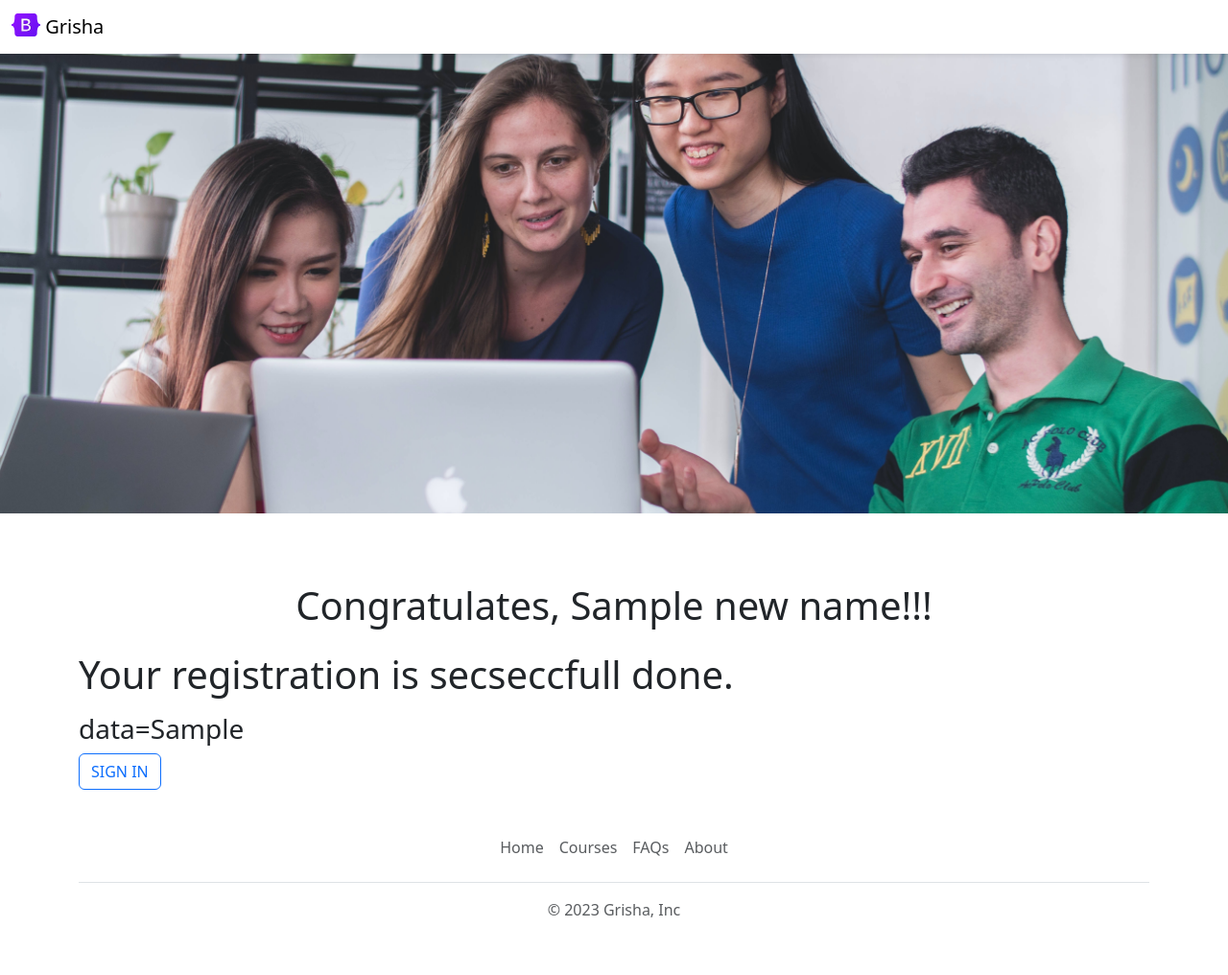
After one commit to MashaDel/Grisha-Careers-Website, a Flask app: template templates/register_submitted.html in a window 1280 px wide. The commit adds this page. Shown: the whole page at 96% size. Run offline with Flask 3, Linux system fonts and the light colour scheme; the template is opened without the code that fills it: most values are stand-ins (such as "Sample title", 1, 10 or a date in 2020).

Commit message:
Added SIGN IN

```diff
--- a/app.py
+++ b/app.py
@@ -5,19 +5,37 @@ from database import load_jobs_from_db,load_job_from_db,add_application_to_db
 
 app=Flask(__name__)
 
-
-@app.route("/login",methods=["post"])
-def login():
-  res=requests.form
-  print(res)
+#_Блок регистрации на сайте и занесения данных в БД                _________________________
+@app.route("/login")
+def login_page():
   return render_template("login_form.html")
 
 
-@app.route("/register",methods=["post"])
-def register():
-  res=requests.form
-  print(res)
+@app.route("/register")
+def register_page():
   return render_template("register_form.html")
+
+
+@app.route("/login/apply", methods=["post"])
+def login_done():
+  data=request.form.to_dict(flat=False)
+  print(data,type(data))
+  #add_login_email_to_db(data)
+  return render_template("login_submitted.html",
+                         a=data)
+
+
+@app.route("/register/apply", methods=["post"])
+def register_done():
+  data=request.form.to_dict(flat=False)
+  print(data,type(data))
+  #add_login_email_to_db(data)
+  return render_template("register_submitted.html",
+                         a=data,
+                        new_name=data["new_name"][0])
+
+
+
 
 
 
@@ -62,8 +80,8 @@ def apply_to_job(id):
   add_application_to_db(id,data)
   return render_template("application_submitted.html",
                           application=data,
-                          job=job
-                          )
+                          job=job,
+                          data=data)
 
 
 
--- a/templates/application_submitted.html
+++ b/templates/application_submitted.html
@@ -34,5 +34,6 @@
       <div class="mb-4">{{application["resume_url"][0]}}</div>
     </div>
     {% include "footer.html" %}
+    <h1>data={{data}}</h1>
   </body>
 </html>
--- /dev/null
+++ b/templates/register_submitted.html
@@ -0,0 +1,28 @@
+<!DOCTYPE html>
+<html>
+  <head>
+    <title>Register Submitted</title>
+    {% include 'bootstrap.html' %}
+  </head>
+  <body>
+    {% include "nav.html" %}
+    {% include 'banner.html' %}
+
+    <div class="container">
+      <h1 class="text-center mt-2 mb-4"> <br>
+        Congratulates, {{new_name}}!!!
+      </h1>
+
+      <h1><p>Your registration is secseccfull done.</p></h1>
+      <h3>data={{a}} </h3>
+
+      <div class="col-2 padding-right:16px">
+        <a href="/login"
+        type="button" class="btn btn-outline-primary float-right align-middle">SIGN IN</a>
+      </div>
+
+
+    </div>
+    {% include "footer.html" %}
+  </body>
+</html>
```
Also changed, not shown: templates/login_form.html (+4 -3 lines), templates/login_submitted.html (added, +28 -0 lines), templates/register_form.html (+11 -6 lines).
